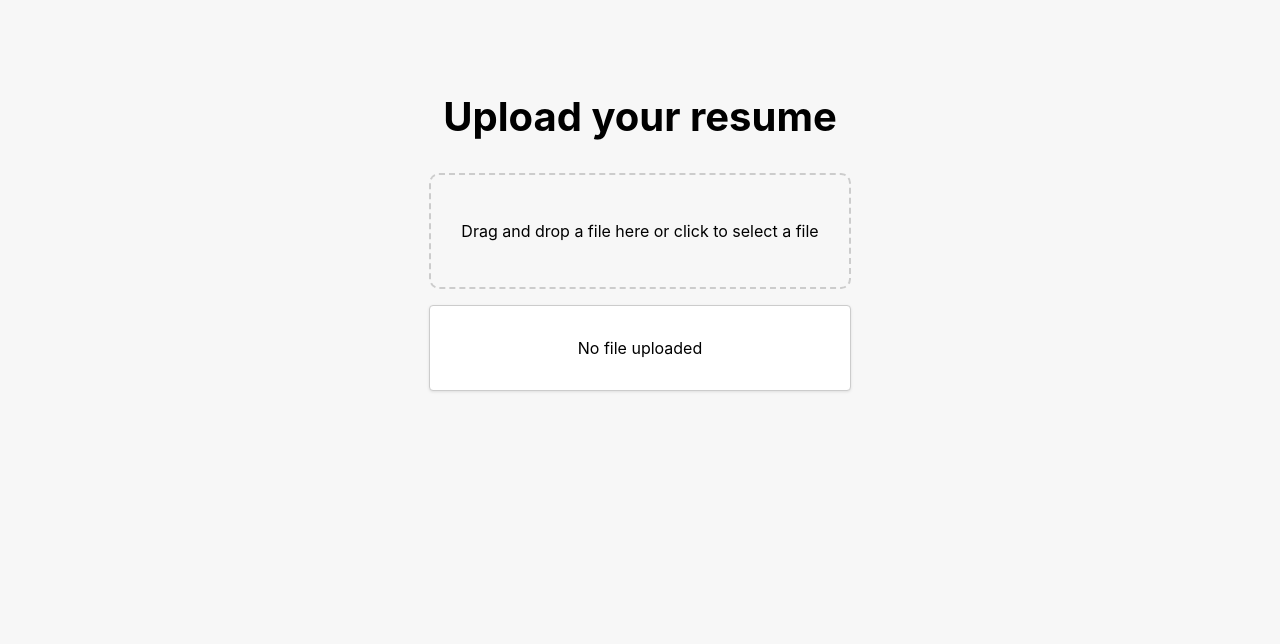
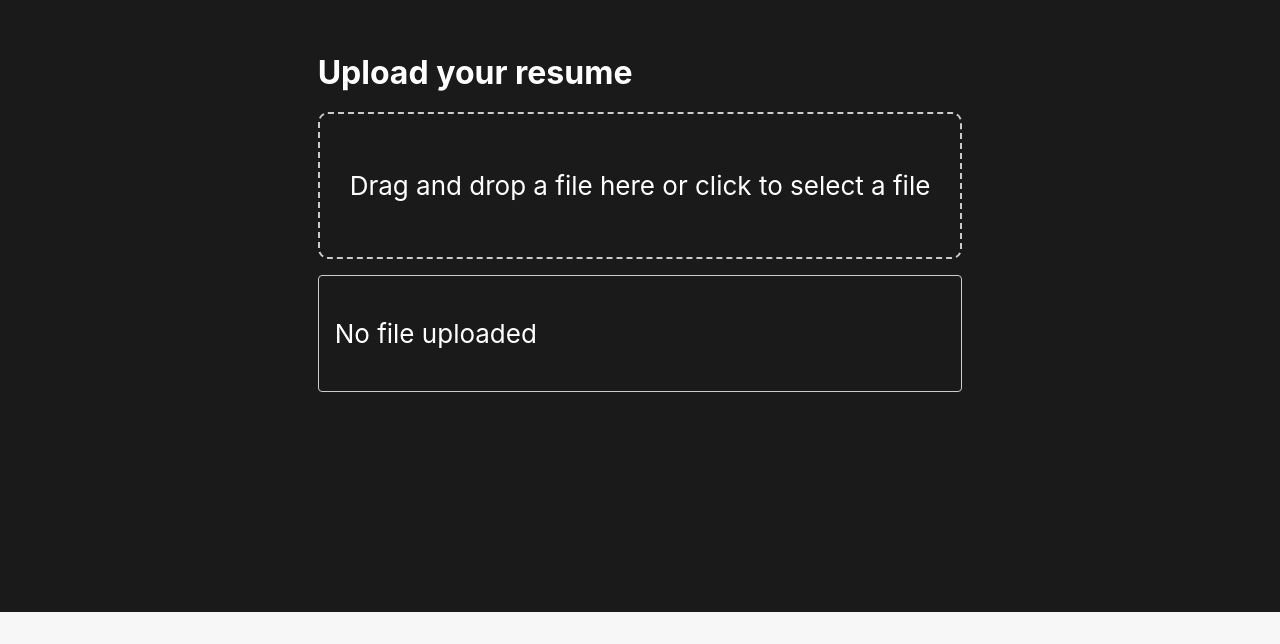
Before and after one commit to AimenHallou/ResumeBuilder, a React (Create React App) app: page /upload in a window 1280 px wide. Shown: the part 188-832 px from the top of the page. After the commit the page ends 800 px from the top, so only its background shows below. Built offline with nearby package versions, Linux system fonts and the light colour scheme.

Commit message:
dark changes

```diff
--- a/src/App.css
+++ b/src/App.css
@@ -47,14 +47,20 @@ button:hover {
 }
 
 .App {
+  background-color: #1a1a1a;
+  min-height: 100vh;
   display: flex;
+  flex-direction: column;
+  align-items: center;
   justify-content: center;
-  align-items: center;
-  min-height: 100vh;
-  padding: 1rem;
+  font-size: calc(10px + 2vmin);
+  color: white;
 }
 
 @keyframes spin {
   0% { transform: rotate(0deg); }
   100% { transform: rotate(360deg); }
 }
+a {
+  color: #61dafb;
+}
--- a/src/components/LandingPage.css
+++ b/src/components/LandingPage.css
@@ -1,25 +1,23 @@
 /* LandingPage.js */
 .landing-page {
   text-align: center;
-  max-width: 800px;
-  margin: 0 auto;
 }
 
 .landing-page h1 {
   font-size: 2.5rem;
   margin-bottom: 2rem;
+  color: #fff;
 }
 
 .file-content {
-  border: 1px solid #ccc;
+  background-color: #2c2c2c;
+  color: #ffffff;
+  padding: 1rem;
   border-radius: 4px;
-  padding: 1rem;
-  margin-top: 1rem;
-  max-width: 100%;
+  max-width: 90%;
   overflow-x: auto;
   white-space: pre-wrap;
-  background-color: #fff;
-  box-shadow: 0 1px 3px rgba(0, 0, 0, 0.1);
+  word-wrap: break-word;
 }
 
 .file-content pre {
--- a/src/components/MainPage.css
+++ b/src/components/MainPage.css
@@ -1,26 +1,25 @@
-.landing-page {
+/* MainPage.css */
+.main-page {
     text-align: center;
-    max-width: 800px;
-    margin: 0 auto;
   }
 
-  .landing-page h1 {
+  .main-page h1 {
     font-size: 2.5rem;
     margin-bottom: 2rem;
+    color: #fff;
   }
 
-  .file-content {
-    border: 1px solid #ccc;
+  .main-page button {
+    font-size: 1.5rem;
+    background-color: #007bff;
+    color: #fff;
+    border: none;
     border-radius: 4px;
-    padding: 1rem;
-    margin-top: 1rem;
-    max-width: 100%;
-    overflow-x: auto;
-    white-space: pre-wrap;
-    background-color: #fff;
-    box-shadow: 0 1px 3px rgba(0, 0, 0, 0.1);
+    padding: 0.5rem 1rem;
+    cursor: pointer;
+    transition: background-color 0.2s;
   }
 
-  .file-content pre {
-    margin: 0;
+  .main-page button:hover {
+    background-color: #0056b3;
   }
```
Also changed, not shown: src/components/DragAndDropArea.css (+12 -5 lines), src/components/FilePreview.css (+13 -9 lines), src/components/FileUploader.css (+4 -8 lines).
